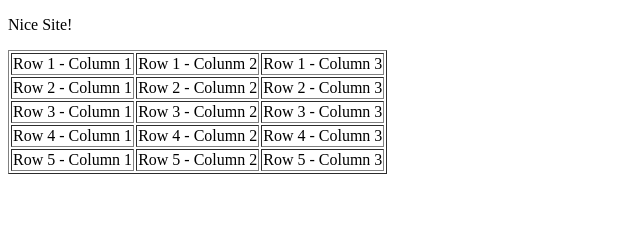
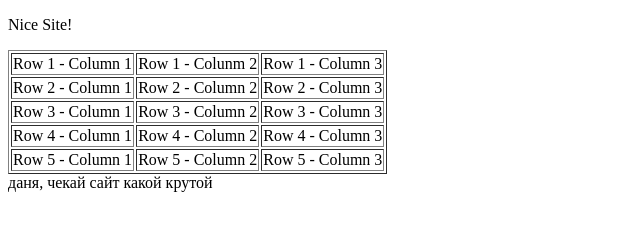
Before and after one commit to alexandr-ru/alexandr-ru.github.io, a plain HTML site: page index.html in a window 1280 px wide. Shown: the whole page, without its empty margins (0-640 px from the left). Drawn offline with Linux system fonts and the light colour scheme.

Commit message:
Update index.html

```diff
--- a/index.html
+++ b/index.html
@@ -34,6 +34,6 @@
     </tr>
     </table>
   </body>
-  <footer>
+  <footer> даня, чекай сайт какой крутой
   </footer>
 </html>
```
